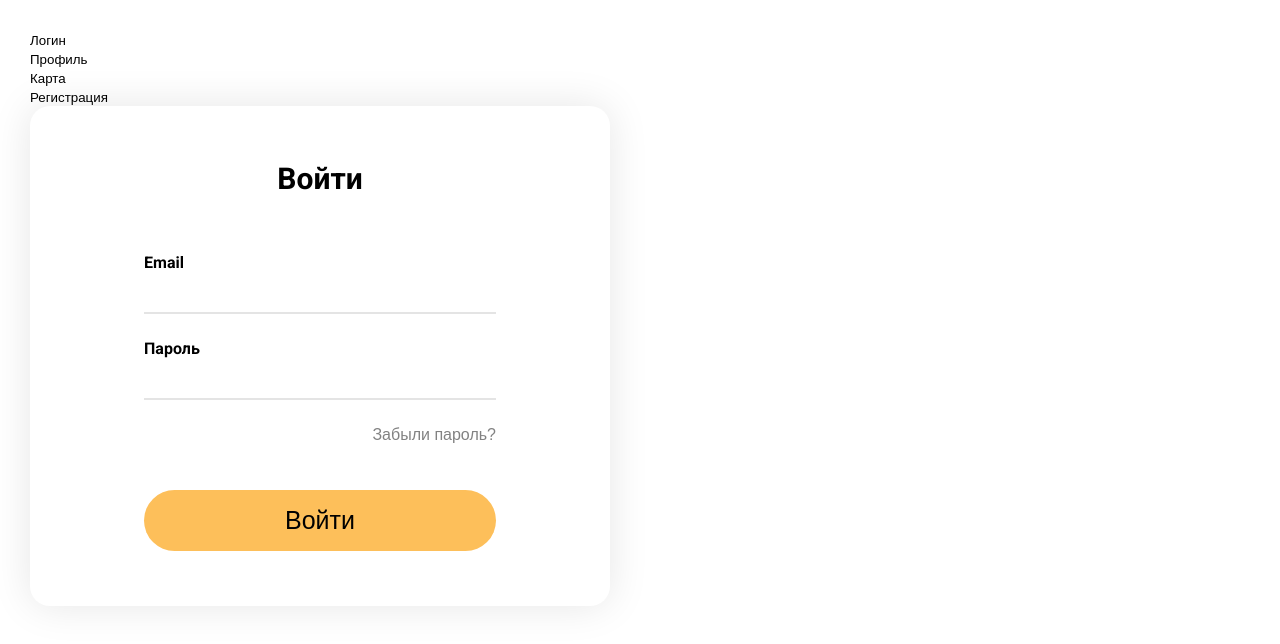
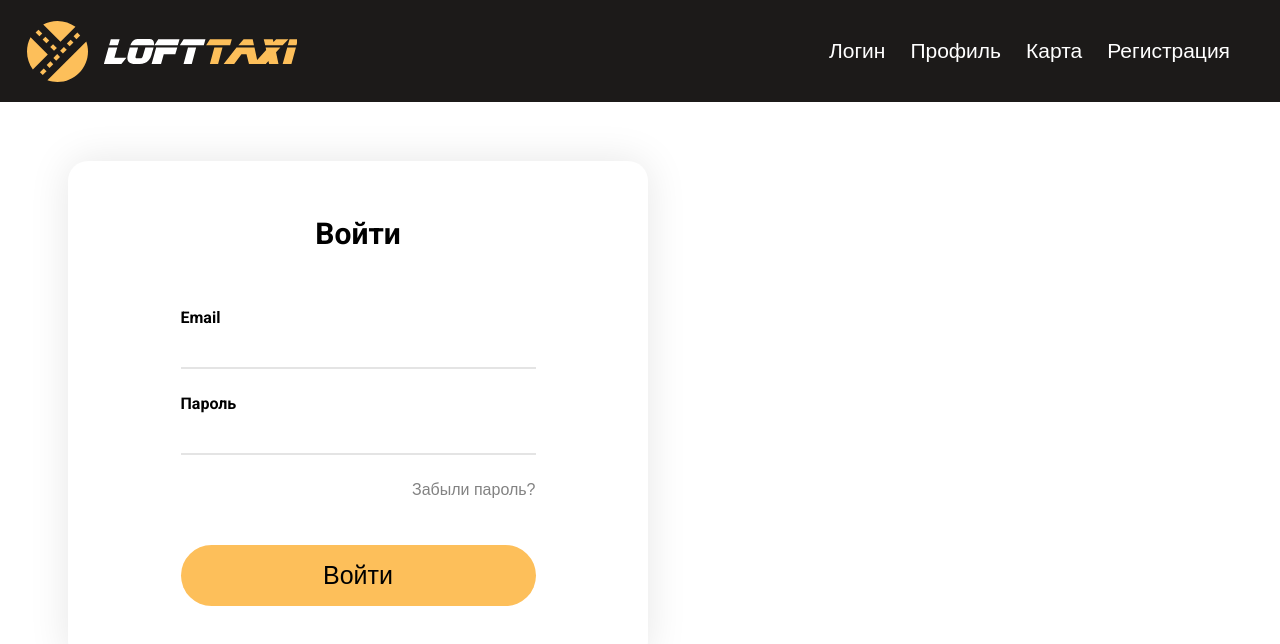
Before and after one commit to i3npyc/taxi, a React (Create React App) app: page / in a window 1280 px wide. Shown: the top 644 px of the page. Built offline with nearby package versions, Linux system fonts and the light colour scheme; the HTML template or start-up script is replaced by a standard one.

Commit message:
feat: add custom componets and styles

```diff
--- a/src/App.css
+++ b/src/App.css
@@ -5,9 +5,6 @@
 }
 body {
   font-family: 'Roboto', sans-serif;
-}
-.App {
-  padding: 30px;
 }
 li {
   list-style: none;
--- a/src/components/Header/Header.jsx
+++ b/src/components/Header/Header.jsx
@@ -1,28 +1,75 @@
 import React from 'react';
+import styled from 'styled-components';
+import logo from '../../static/img/logo.svg';
 
 const Header = ({ navigateTo }) => {
   return (
-    <header>
-      <nav>
-        <ul>
-          <li>
-            <button onClick={() => navigateTo('login')}>Логин</button>
-          </li>
-          <li>
-            <button onClick={() => navigateTo('profile')}>Профиль</button>
-          </li>
-          <li>
-            <button onClick={() => navigateTo('map')}>Карта</button>
-          </li>
-          <li>
-            <button onClick={() => navigateTo('registration')}>
-              Регистрация
-            </button>
-          </li>
-        </ul>
-      </nav>
-    </header>
+    <Header.Container>
+      <Header.Content>
+        <Header.Column>
+          <Header.Img></Header.Img>
+        </Header.Column>
+        <Header.Column>
+          <Header.Nav>
+            <Header.List>
+              <Header.ListItem>
+                <Header.Link onClick={() => navigateTo('login')}>
+                  Логин
+                </Header.Link>
+              </Header.ListItem>
+              <Header.ListItem>
+                <Header.Link onClick={() => navigateTo('profile')}>
+                  Профиль
+                </Header.Link>
+              </Header.ListItem>
+              <Header.ListItem>
+                <Header.Link onClick={() => navigateTo('map')}>
+                  Карта
+                </Header.Link>
+              </Header.ListItem>
+              <Header.ListItem>
+                <Header.Link onClick={() => navigateTo('registration')}>
+                  Регистрация
+                </Header.Link>
+              </Header.ListItem>
+            </Header.List>
+          </Header.Nav>
+        </Header.Column>
+      </Header.Content>
+    </Header.Container>
   );
 };
 
+Header.Container = styled.header`
+  background: #1c1a19;
+`;
+
+Header.Content = styled.div`
+  padding: 0px 50px 0px 27px;
+  height: 102px;
+  display: flex;
+  justify-content: space-between;
+  align-items: center;
+`;
+Header.Column = styled.div``;
+Header.Img = styled.div`
+  width: 270px;
+  height: 61px;
+  background: url(${logo}) no-repeat;
+`;
+Header.Nav = styled.nav``;
+Header.List = styled.ul`
+  display: flex;
+`;
+Header.ListItem = styled.li`
+  margin: 0px 25px 0px 0px;
+  &:last-child {
+    margin: 0px;
+  }
+`;
+Header.Link = styled.button`
+  font-size: 21px;
+  color: #ffffff;
+`;
+
 export default Header;
--- a/src/components/elements/Button/Button.jsx
+++ b/src/components/elements/Button/Button.jsx
@@ -1,13 +1,13 @@
 import React from 'react';
 import styled from 'styled-components';
 
-const Button = ({ children }) => (
-  <Button.Container>{children}</Button.Container>
+const Button = ({ children, openMap }) => (
+  <Button.Container onClick={() => openMap('map')}>{children}</Button.Container>
 );
 
 Button.Container = styled.button`
   height: 61px;
-  padding: 0px 141px;
+  width: 100%;
   display: inline-flex;
   justify-content: center;
   align-items: center;
--- /dev/null
+++ b/src/components/elements/CustomForm/CustomForm.jsx
@@ -0,0 +1,75 @@
+import React from 'react';
+import styled from 'styled-components';
+import { Input, Button } from '../../index';
+
+const CustomForm = ({
+  title,
+  listInput,
+  buttonText,
+  navigateTo,
+  prevent,
+  register
+}) => {
+  return (
+    <CustomForm.Container>
+      <CustomForm.Form onSubmit={prevent}>
+        <CustomForm.Title>{title}</CustomForm.Title>
+        {listInput.map(input => (
+          <Input
+            key={input?.id}
+            type={input?.type}
+            name={input?.name}
+            id={input?.id}
+            label={input?.label}
+          />
+        ))}
+        <CustomForm.ForgetContainer>
+          {register ? (
+            register
+          ) : (
+            <CustomForm.Forget>Забыли пароль?</CustomForm.Forget>
+          )}
+        </CustomForm.ForgetContainer>
+        <Button openMap={navigateTo}>{buttonText}</Button>
+      </CustomForm.Form>
+    </CustomForm.Container>
+  );
+};
+
+CustomForm.Container = styled.div`
+  margin: 59px 0px 0px 68px;
+  max-width: 580px;
+  padding: 55px 0px;
+  display: flex;
+  justify-content: center;
+  align-items: center;
+  background: #ffffff;
+  box-shadow: 0px 0px 40px rgba(0, 0, 0, 0.1);
+  border-radius: 20px;
+`;
+CustomForm.Form = styled.form`
+  width: 355px;
+`;
+CustomForm.Title = styled.div`
+  margin: 0px 0px 57px 0px;
+  text-align: center;
+  font-weight: 700;
+  font-size: 30px;
+  line-height: 35px;
+`;
+CustomForm.ForgetContainer = styled.div`
+  margin: 0px 0px 46px 0px;
+  display: flex;
+  justify-content: flex-end;
+  justify-self: flex-end;
+`;
+CustomForm.Forget = styled.button`
+  font-size: 16px;
+  line-height: 19px;
+  color: #828282;
+  &:hover {
+    color: #fdbf5a;
+  }
+`;
+
+export default CustomForm;
--- a/src/components/elements/Input/Input.jsx
+++ b/src/components/elements/Input/Input.jsx
@@ -1,10 +1,10 @@
 import React from 'react';
 import styled from 'styled-components';
 
-const Input = ({ id, type, name, cildren }) => {
+const Input = ({ id, type, name, label }) => {
   return (
     <Input.Container>
-      <Input.Label htmlFor={id}>{cildren}</Input.Label>
+      <Input.Label htmlFor={id}>{label}</Input.Label>
       <Input.Input type={type && 'text'} name={name} id={id} size="28" />
     </Input.Container>
   );
--- a/src/components/index.js
+++ b/src/components/index.js
@@ -1,2 +1,4 @@
 export { default as Header } from './Header/Header';
 export { default as Button } from './elements/Button/Button';
+export { default as Input } from './elements/Input/Input';
+export { default as CustomForm } from './elements/CustomForm/CustomForm';
--- a/src/pages/Login.jsx
+++ b/src/pages/Login.jsx
@@ -1,7 +1,6 @@
 import React from 'react';
-import styled from 'styled-components';
 import { Map } from './index';
-import { Button } from '../components/index'
+import { CustomForm } from '../components/index';
 
 class Login extends React.Component {
   state = { currentPage: '' };
@@ -17,35 +16,20 @@ class Login extends React.Component {
     const PAGES = {
       map: <Map />
     };
+    const listInput = [
+      { id: 1, type: 'email', name: 'email', label: 'Email' },
+      { id: 2, type: 'password', name: 'password', label: 'Пароль' }
+    ];
     return (
       <>
         {!currentPage.length ? (
-          <Login.Container>
-            <Login.Form onSubmit={this.prevent}>
-              <Login.Title>Войти</Login.Title>
-              <Login.InputContainer>
-                <Login.Label htmlFor="email">Email</Login.Label>
-                <Login.Input type="email" name="email" id="email" size="28" />
-              </Login.InputContainer>
-              <Login.InputContainer>
-                <Login.Label htmlFor="passord">Пароль</Login.Label>
-                <Login.Input
-                  type="password"
-                  name="password"
-                  id="password"
-                  size="28"
-                />
-              </Login.InputContainer>
-              <Login.ForgetContainer>
-                <Login.Forget>Забыли пароль?</Login.Forget>
-              </Login.ForgetContainer>
-              {/* <Login.Button onClick={() => this.navigateTo('map')}>
-                Войти
-              </Login.Button> */}
-              <Button>Войти</Button>
-
-            </Login.Form>
-          </Login.Container>
+          <CustomForm
+            title="Войти"
+            buttonText="Войти"
+            listInput={listInput}
+            navigateTo={this.navigateTo}
+            prevent={this.prevent}
+          />
         ) : (
           <section>{PAGES[currentPage]}</section>
         )}
@@ -54,57 +38,4 @@ class Login extends React.Component {
   }
 }
 
-Login.Container = styled.div`
-  max-width: 580px;
-  padding: 55px 0px;
-  display: flex;
-  justify-content: center;
-  align-items: center;
-  background: #ffffff;
-  box-shadow: 0px 0px 40px rgba(0, 0, 0, 0.1);
-  border-radius: 20px;
-`;
-Login.Form = styled.form``;
-Login.Title = styled.div`
-  margin: 0px 0px 57px 0px;
-  text-align: center;
-  font-weight: 700;
-  font-size: 30px;
-  line-height: 35px;
-`;
-Login.InputContainer = styled.div`
-  margin: 0px 0px 25px 0px;
-  &:last-child {
-    margin: 0px 0px 0px 0px;
-  }
-`;
-Login.Label = styled.label`
-  font-weight: 700;
-  font-size: 16px;
-  line-height: 19px;
-`;
-Login.Input = styled.input`
-  display: block;
-  width: 100%;
-  height: 42px;
-  background: transparent;
-  border-bottom: 2px solid #e4e4e4;
-  font-size: 18px;
-  line-height: 21px;
-  color: #828282;
-`;
-Login.ForgetContainer = styled.div`
-  margin: 0px 0px 46px 0px;
-  display: flex;
-  justify-content: flex-end;
-`;
-Login.Forget = styled.button`
-  font-size: 16px;
-  line-height: 19px;
-  color: #828282;
-  &:hover {
-    color: #fdbf5a;
-  }
-`;
-
 export default Login;
--- a/src/pages/Registration.jsx
+++ b/src/pages/Registration.jsx
@@ -1,5 +1,6 @@
 import React from 'react';
 import { Map } from './index';
+import { CustomForm } from '../components/index';
 
 class Registration extends React.Component {
   state = { currentPage: '' };
@@ -13,41 +14,22 @@ class Registration extends React.Component {
   render() {
     const { currentPage } = this.state;
     const PAGE = { map: <Map /> };
+    const listInput = [
+      { id: 1, type: 'email', name: 'email', label: 'Email*' },
+      { id: 2, type: 'text', name: 'name', label: 'Как вас зовут?*' },
+      { id: 3, type: 'password', name: 'password', label: 'Придумайте пароль*' }
+    ];
     return (
       <>
         {currentPage === '' ? (
-          <form onSubmit={this.prevent}>
-            <div>
-              <input
-                type="email"
-                name="email"
-                placeholder="Адрес электронной почты"
-                size="28"
-              />
-            </div>
-            <div>
-              <input type="text" name="firstname" placeholder="Имя" size="28" />
-            </div>
-            <div>
-              <input
-                type="text"
-                name="lastname"
-                placeholder="Фамилия"
-                size="28"
-              />
-            </div>
-            <div>
-              <input
-                type="password"
-                name="password"
-                placeholder="Пароль"
-                size="28"
-              />
-            </div>
-            <button onClick={() => this.navigateTo('map')}>
-              Зарегистрироваться
-            </button>
-          </form>
+          <CustomForm
+            register
+            title="Регистрация"
+            buttonText="Зарегистрироваться"
+            listInput={listInput}
+            navigateTo={this.navigateTo}
+            prevent={this.prevent}
+          />
         ) : (
           <div>{PAGE[currentPage]}</div>
         )}
```
Also changed, not shown: src/static/img/logo.svg (added).
